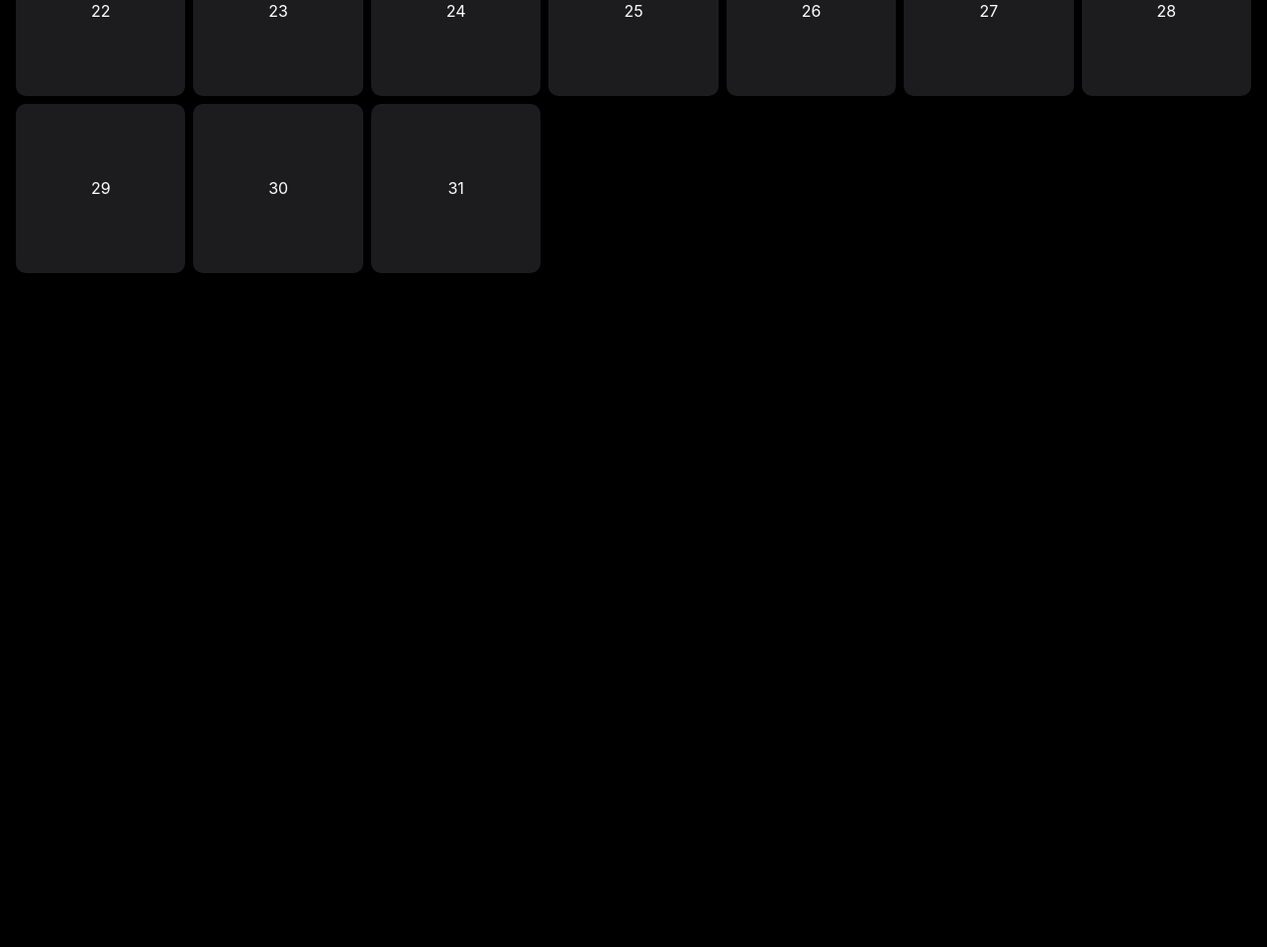
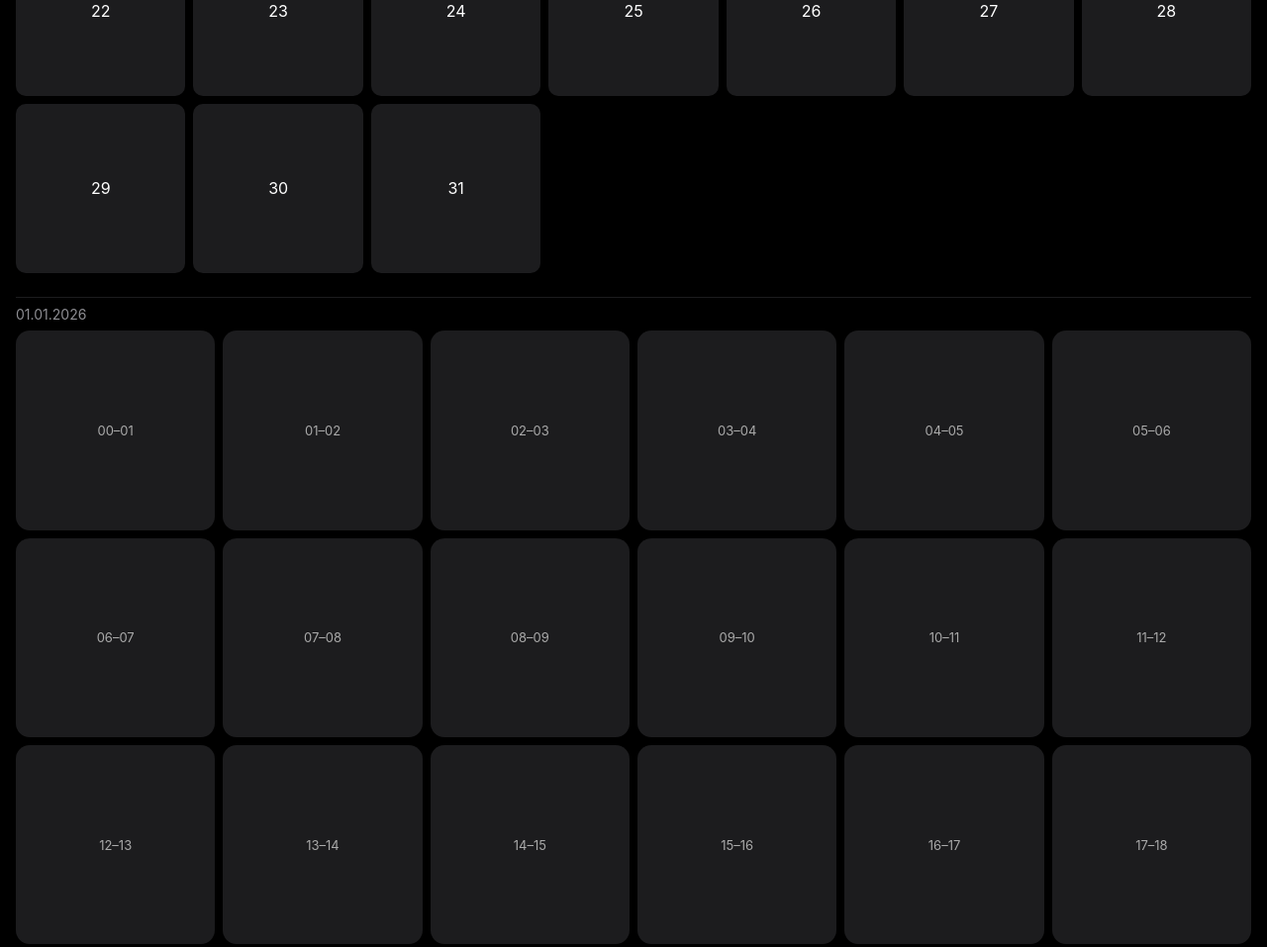
Before and after one commit to vitalykotenko/light-tracker, a plain HTML site: page index.html in a window 1280 px wide. Shown: the part 725-1682 px from the top of the page at 99% size. Before the commit the page ends 1017 px from the top, so only its background shows below. Drawn offline with Linux system fonts and the light colour scheme.

Commit message:
Refactor comments and implement month timeline
Updated comments for clarity and added month timeline rendering.

```diff
--- a/index.html
+++ b/index.html
@@ -60,7 +60,7 @@ body {
 }
 .list-item:active { background: #2c2c2e; }
 
-/* ===== MONTH ===== */
+/* ===== MONTH GRID ===== */
 .month-title {
   font-size: 22px;
   margin-bottom: 12px;
@@ -83,7 +83,7 @@ body {
 .day.filled { background: #1c2a3a; }
 .day:active { background: #2c2c2e; }
 
-/* ===== DAY ===== */
+/* ===== HOURS ===== */
 .grid-hours {
   display: grid;
   grid-template-columns: repeat(6, 1fr);
@@ -103,6 +103,15 @@ body {
 
 .hour.red { background: #b3261e; color: #fff; }
 .hour.green { background: #1fa14a; color: #fff; }
+
+/* ===== MONTH TIMELINE ===== */
+.day-separator {
+  margin: 24px 0 8px;
+  padding-top: 8px;
+  border-top: 1px solid #1c1c1e;
+  color: #8e8e93;
+  font-size: 14px;
+}
 
 input[type="file"] { display: none; }
 </style>
@@ -227,9 +236,10 @@ function renderMonths() {
   });
 }
 
-/* ===== MONTH GRID ===== */
+/* ===== MONTH ===== */
 function renderMonth() {
   monthView.innerHTML = "";
+
   const title = document.createElement("div");
   title.className = "month-title";
   title.textContent = `${MONTHS[currentMonth]} ${currentYear}`;
@@ -237,9 +247,9 @@ function renderMonth() {
   const grid = document.createElement("div");
   grid.className = "grid-calendar";
 
-  const days = new Date(currentYear, currentMonth + 1, 0).getDate();
+  const daysInMonth = new Date(currentYear, currentMonth + 1, 0).getDate();
 
-  for (let d = 1; d <= days; d++) {
+  for (let d = 1; d <= daysInMonth; d++) {
     const key = `${currentYear}-${String(currentMonth+1).padStart(2,"0")}-${String(d).padStart(2,"0")}`;
     const data = JSON.parse(localStorage.getItem(key)) || [];
     const el = document.createElement("div");
@@ -252,6 +262,31 @@ function renderMonth() {
 
   monthView.appendChild(title);
   monthView.appendChild(grid);
+
+  /* ===== MONTH TIMELINE ===== */
+  for (let d = 1; d <= daysInMonth; d++) {
+    const dateKey = `${currentYear}-${String(currentMonth+1).padStart(2,"0")}-${String(d).padStart(2,"0")}`;
+    const label = document.createElement("div");
+    label.className = "day-separator";
+    label.textContent = `${String(d).padStart(2,"0")}.${String(currentMonth+1).padStart(2,"0")}.${currentYear}`;
+
+    const gridHours = document.createElement("div");
+    gridHours.className = "grid-hours";
+
+    const data = JSON.parse(localStorage.getItem(dateKey)) || Array(24).fill(0);
+
+    for (let h = 0; h < 24; h++) {
+      const cell = document.createElement("div");
+      cell.className = "hour";
+      cell.textContent = `${String(h).padStart(2,"0")}–${String(h+1).padStart(2,"0")}`;
+      if (data[h] === 1) cell.classList.add("red");
+      if (data[h] === 2) cell.classList.add("green");
+      gridHours.appendChild(cell);
+    }
+
+    monthView.appendChild(label);
+    monthView.appendChild(gridHours);
+  }
 }
 
 /* ===== DAY ===== */
@@ -269,7 +304,6 @@ function renderDay() {
     h.textContent = `${String(i).padStart(2,"0")}–${String(i+1).padStart(2,"0")}`;
     if (data[i] === 1) h.classList.add("red");
     if (data[i] === 2) h.classList.add("green");
-
     h.onclick = () => {
       data[i] = (data[i] + 1) % 3;
       localStorage.setItem(key, JSON.stringify(data));
@@ -277,6 +311,7 @@ function renderDay() {
     };
     grid.appendChild(h);
   }
+
   dayView.appendChild(grid);
 }
 
```
